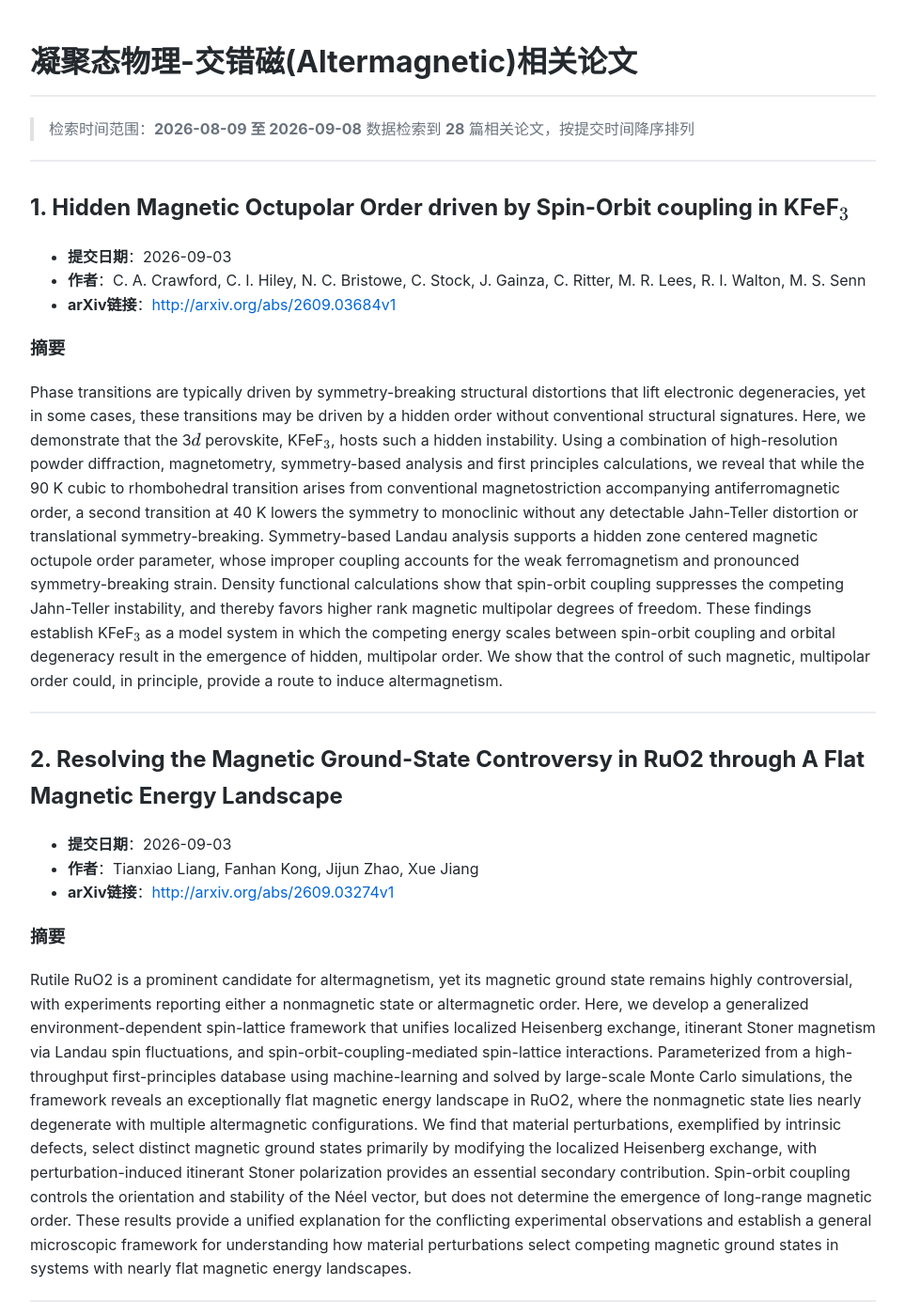
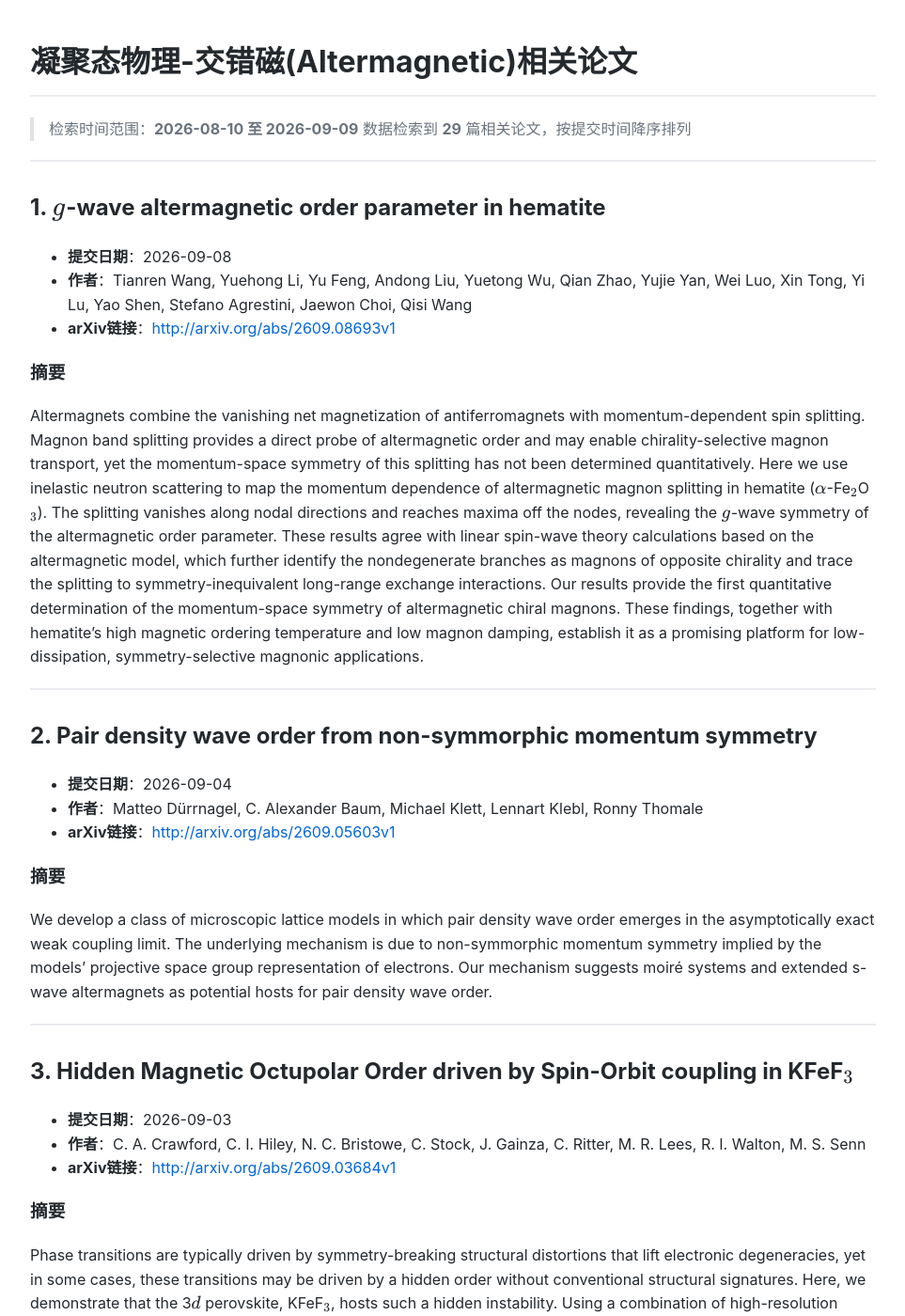
Before and after one commit to yangke25491/daily-arxiv-altermagnetic, a Jekyll site: the page built from index.md, in a window 1280 px wide and 1400 px high. Shown: the whole window at 94% size, without its empty margins (158-1121 px from the left). Built offline with Jekyll 4.4.1, drawn with Linux system fonts in a browser that asks for light colours; some of the changed text lies outside the part shown.

Commit message:
Automated update: arXiv papers

```diff
--- a/index.md
+++ b/index.md
@@ -5,12 +5,34 @@ title: 交错磁论文
 
 # 凝聚态物理-交错磁(Altermagnetic)相关论文
 
-> 检索时间范围：**2026-08-09 至 2026-09-08**
-> 数据检索到 **28** 篇相关论文，按提交时间降序排列
+> 检索时间范围：**2026-08-10 至 2026-09-09**
+> 数据检索到 **29** 篇相关论文，按提交时间降序排列
 
 ---
 
-## 1. Hidden Magnetic Octupolar Order driven by Spin-Orbit coupling in KFeF${}\_3$
+## 1. $g$-wave altermagnetic order parameter in hematite
+
+- **提交日期**：2026-09-08
+- **作者**：Tianren Wang, Yuehong Li, Yu Feng, Andong Liu, Yuetong Wu, Qian Zhao, Yujie Yan, Wei Luo, Xin Tong, Yi Lu, Yao Shen, Stefano Agrestini, Jaewon Choi, Qisi Wang
+- **arXiv链接**：[http://arxiv.org/abs/2609.08693v1](http://arxiv.org/abs/2609.08693v1)
+
+### 摘要
+Altermagnets combine the vanishing net magnetization of antiferromagnets with momentum-dependent spin splitting. Magnon band splitting provides a direct probe of altermagnetic order and may enable chirality-selective magnon transport, yet the momentum-space symmetry of this splitting has not been determined quantitatively. Here we use inelastic neutron scattering to map the momentum dependence of altermagnetic magnon splitting in hematite ($α$-Fe${}\_2$O${}\_3$). The splitting vanishes along nodal directions and reaches maxima off the nodes, revealing the $g$-wave symmetry of the altermagnetic order parameter. These results agree with linear spin-wave theory calculations based on the altermagnetic model, which further identify the nondegenerate branches as magnons of opposite chirality and trace the splitting to symmetry-inequivalent long-range exchange interactions. Our results provide the first quantitative determination of the momentum-space symmetry of altermagnetic chiral magnons. These findings, together with hematite's high magnetic ordering temperature and low magnon damping, establish it as a promising platform for low-dissipation, symmetry-selective magnonic applications.
+
+---
+
+## 2. Pair density wave order from non-symmorphic momentum symmetry
+
+- **提交日期**：2026-09-04
+- **作者**：Matteo Dürrnagel, C. Alexander Baum, Michael Klett, Lennart Klebl, Ronny Thomale
+- **arXiv链接**：[http://arxiv.org/abs/2609.05603v1](http://arxiv.org/abs/2609.05603v1)
+
+### 摘要
+We develop a class of microscopic lattice models in which pair density wave order emerges in the asymptotically exact weak coupling limit. The underlying mechanism is due to non-symmorphic momentum symmetry implied by the models' projective space group representation of electrons. Our mechanism suggests moiré systems and extended s-wave altermagnets as potential hosts for pair density wave order.
+
+---
+
+## 3. Hidden Magnetic Octupolar Order driven by Spin-Orbit coupling in KFeF${}\_3$
 
 - **提交日期**：2026-09-03
 - **作者**：C. A. Crawford, C. I. Hiley, N. C. Bristowe, C. Stock, J. Gainza, C. Ritter, M. R. Lees, R. I. Walton, M. S. Senn
@@ -87,7 +109,7 @@ The interplay between twist-angle engineering and unconventional magnetism provi
 
 ---
 
-## 8. Floquet Topological Spin-Valley-Layertronics on a Layered Dice Lattice
+## 10. Floquet Topological Spin-Valley-Layertronics on a Layered Dice Lattice
 
 - **提交日期**：2026-08-30
 - **作者**：Jianqi Zhong, Teng-Fei Ying, Jinyu Zou, Benjamin T. Zhou
@@ -296,7 +318,7 @@ Magnetic order with vanishing net magnetization can produce non-relativistic spi
 
 ---
 
-## 27. Magnetotransport evolution and nonlinear Hall effect in altermagnetic MnTe
+## 29. Magnetotransport evolution and nonlinear Hall effect in altermagnetic MnTe
 
 - **提交日期**：2026-08-10
 - **作者**：Wei Zhou, Zhifeng Xue, Yunxing Li, Nannan Tang, Ye Tao, Dingyong Zhong, Jiawei Luo, Donghui Guo, Huichao Wang
@@ -306,14 +328,3 @@ Magnetic order with vanishing net magnetization can produce non-relativistic spi
 Hexagonal MnTe is a prototypical semiconducting altermagnet whose properties are heavily influenced by intrinsic disorder, yet how the resulting diverse transport regimes shape its magnetotransport behavior remains to be clarified alongside the role of relativistic spin-orbit coupling (SOC). Here, we present a systematic study of the anisotropic magnetoresistance (AMR), planar Hall effect (PHE), and nonlinear transport in MnTe bulk single crystals. Below the Néel temperature (TN ~ 304 K), the emergence of high-order harmonics in AMR and PHE within the high-temperature metallic regime reveals the interplay of magnetic order, crystalline symmetry, and SOC. At relatively lower temperatures, the disappearance of higher-order symmetries coincides with a transport crossover into the hopping conduction regime, suggesting that carrier localization diminishes the transport sensitivity to the Fermi-surface topology. In addition, we detect distinct second-order nonlinear Hall signals, providing evidence for a macroscopic inversion-asymmetric response in altermagnetic MnTe. Extending the investigations into the localized regime provides key insights into the subtle role of disorder and SOC in macroscopic charge transport. Our work thus underscores the necessity of exploring magnetotransport across diverse conducting regimes to comprehensively understand altermagnetic properties.
 
 ---
-
-## 28. Microscopic Origin of Spin Splitting in Altermagnetic CrSb Thin Films
-
-- **提交日期**：2026-08-09
-- **作者**：Dai Mingyang, Song Hongquan, Kang Zhuo, Xu Yuanji, Tian Fuyang
-- **arXiv链接**：[http://arxiv.org/abs/2608.08741v1](http://arxiv.org/abs/2608.08741v1)
-
-### 摘要
-Altermagnets have recently emerged as promising materials for spintronic applications owing to their momentum-dependent spin splitting. Among them, metallic CrSb is particularly attractive owing to its giant spin splitting and high Néel temperature. However, the microscopic origin of the distinct spin-splitting behaviors in bulk and thin-film CrSb remains unresolved. Here, we systematically investigate the electronic structures of CrSb slabs with different surface orientations using first-principles calculations. Although all considered slabs preserve spin-group symmetries compatible with altermagnetism, they exhibit markedly different electronic structures: the (2$\bar{1}\bar{1}$0) slab retains pronounced altermagnetic spin splitting, whereas the (0001) and (10$\bar{1}$0) slabs display nearly spin-degenerate bands. We demonstrate that dimensional reduction fundamentally changes the microscopic origin of altermagnetic spin splitting. Unlike bulk CrSb, altermagnetic spin splitting in thin films requires long-range inter-unit-cell coplanar Cr--Sb hopping, while Sb--Sb hopping provides an additional contribution. The preservation or suppression of these hopping pathways explains the strong surface dependence of the spin splitting. Our findings establish a microscopic mechanism for understanding altermagnetism in reduced dimensions and provide a general principle for engineering spin splitting in low-dimensional altermagnetic materials.
-
----
```
Also changed, not shown: other parts of index.md (+24 -24 lines).
